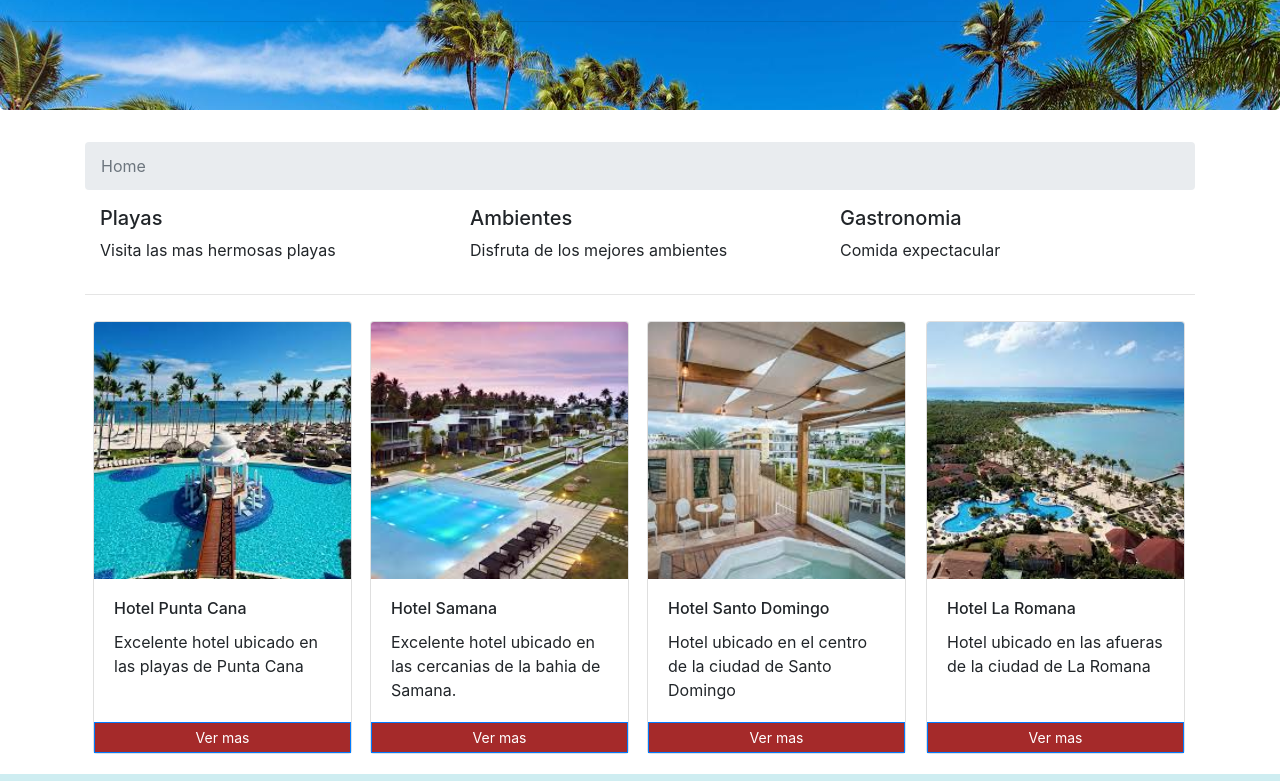
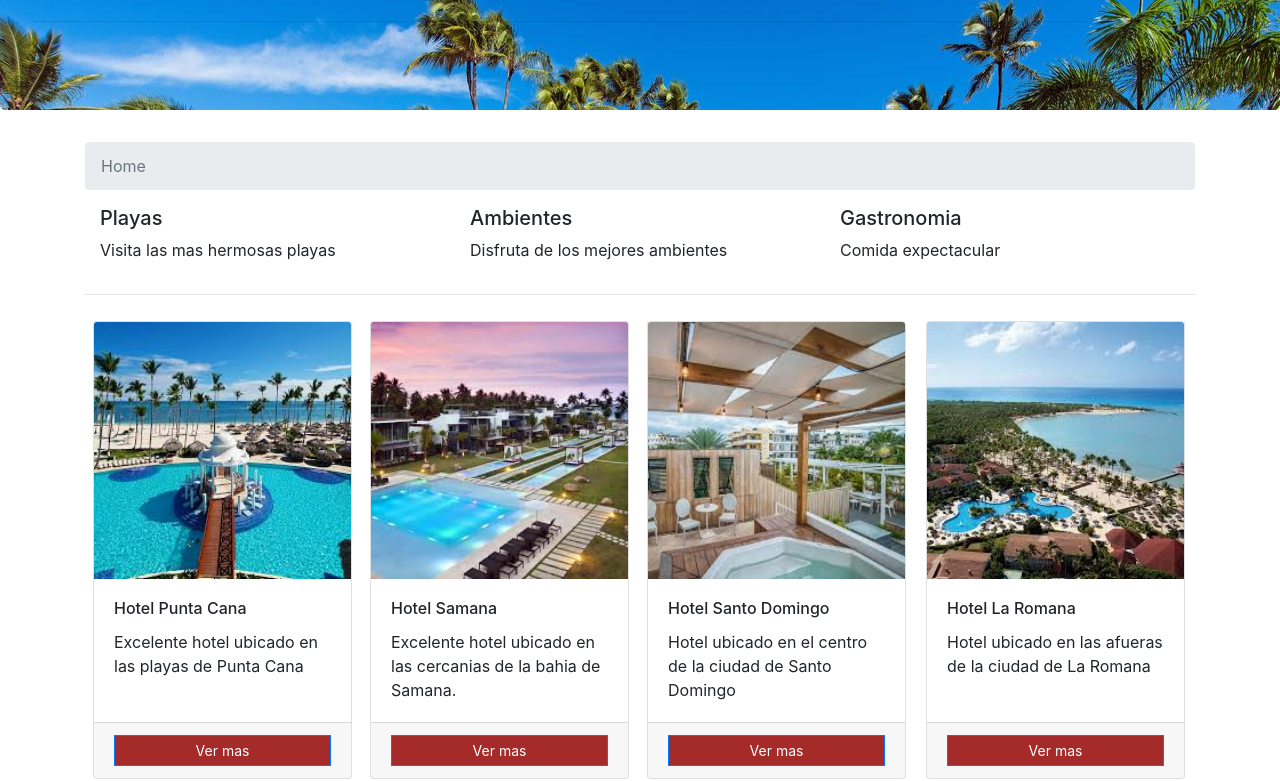
Before and after one commit to samuelpena21/guia-hoteles, a website: page index.html in a window 1280 px wide. Shown: the part 184-965 px from the top of the page. Drawn offline with nearby package versions, Linux system fonts and the light colour scheme; a web font is replaced by a local one.

Commit message:
Add a footer to the card displaying the hotels items

```diff
--- a/index.html
+++ b/index.html
@@ -73,7 +73,7 @@
                     <h6 class="card-title">Hotel Punta Cana</h6>
                     <p class="card-text">Excelente hotel ubicado en las playas de Punta Cana</p>
                 </div>
-                <div>
+                <div class="card-footer">
                     <button type="button" class="btn btn-primary btn-sm btn-reserve"><span class="oi oi-plus"></span> Ver mas</button>
                 </div>
             </div>
@@ -83,7 +83,7 @@
                     <h6 class="card-title">Hotel Samana</h6>
                     <p class="card-text">Excelente hotel ubicado en las cercanias de la bahia de Samana.</p>
                  </div>
-                 <div>
+                 <div class="card-footer">
                     <button type="button" class="btn btn-primary btn-sm btn-reserve"><span class="oi oi-plus"></span> Ver mas</button>
                  </div>
              </div>
@@ -93,7 +93,7 @@
                     <h6 class="card-title">Hotel Santo Domingo</h6>
                     <p class="card-text">Hotel ubicado en el centro de la ciudad de Santo Domingo</p>
                  </div>
-                 <div class="">
+                 <div class="card-footer">
                     <button type="button" class="btn btn-primary btn-sm btn-reserve"><span class="oi oi-plus"></span> Ver mas</button>
                  </div>
              </div>
@@ -103,7 +103,7 @@
                     <h6 class="card-title">Hotel La Romana</h6>
                     <p class="card-text">Hotel ubicado en las afueras de la ciudad de La Romana</p>
                  </div>
-                 <div class="">
+                 <div class="card-footer">
                     <button type="button" class="btn btn-primary btn-sm btn-reserve"><span class="oi oi-plus"></span> Ver mas</button>
                  </div>
              </div>
```
